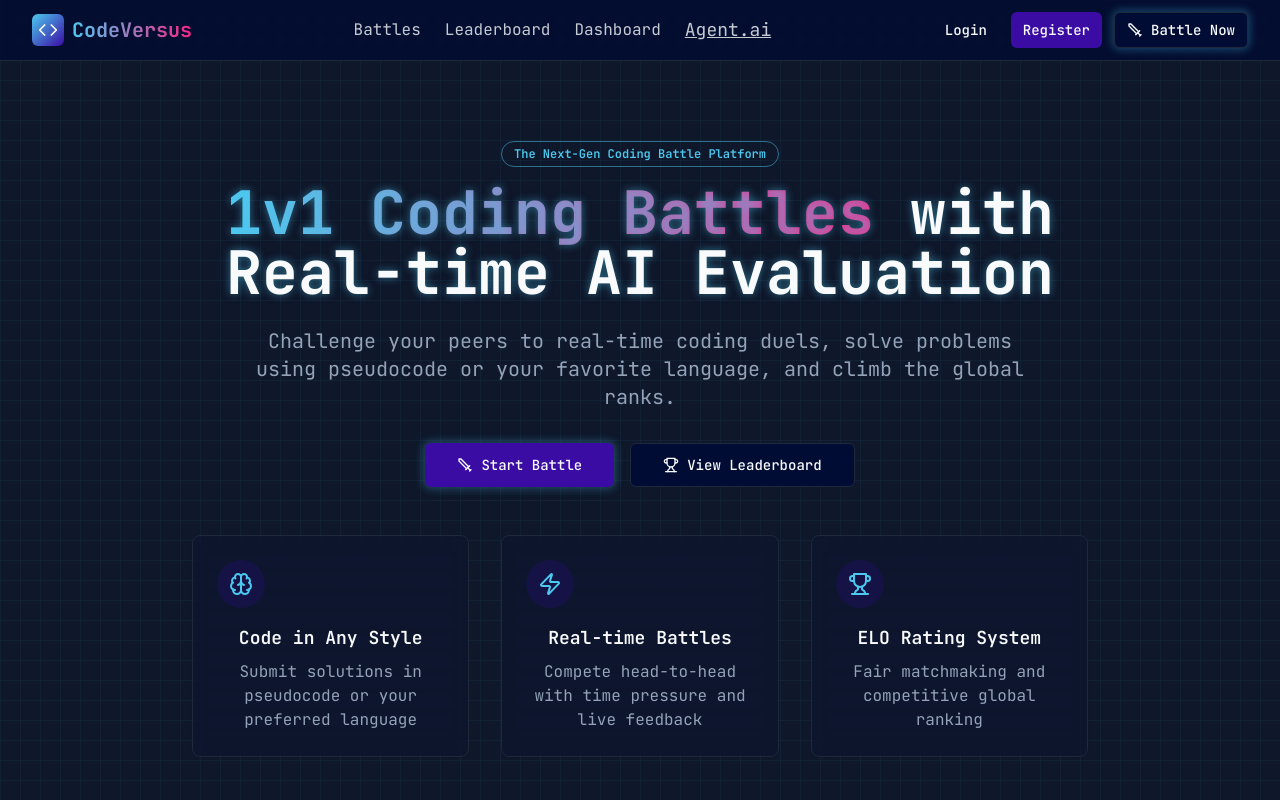
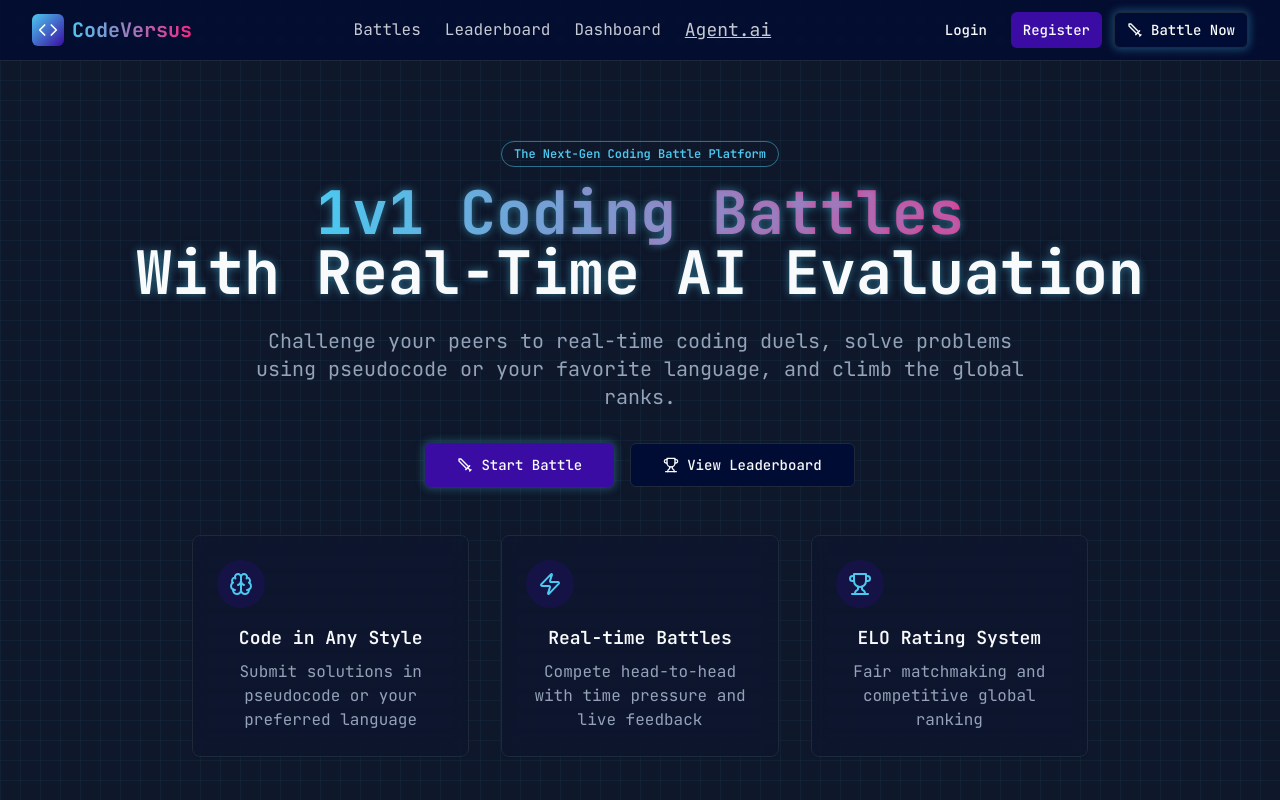
Before and after one commit to Aayushchauhan05/battle-code-verse, a React (Vite) app: page / in a window 1280 px wide. Shown: the top 800 px of the page. Built offline with nearby package versions, Linux system fonts and the light colour scheme.

Commit message:
minor changes

```diff
--- a/src/pages/Index.tsx
+++ b/src/pages/Index.tsx
@@ -35,8 +35,8 @@ const Index = () => {
           </Badge>
 
           <h1 className="text-4xl md:text-6xl font-bold mb-6 glow-text">
-            <span className="gradient-text">1v1 Coding Battles</span> with<br />
-            Real-time AI Evaluation
+            <span className="gradient-text">1v1 Coding Battles</span> <br />With
+            Real-Time AI Evaluation
           </h1>
 
           <p className="text-lg md:text-xl text-muted-foreground max-w-3xl mx-auto mb-8">
```
Also changed, not shown: 1 other file (tests, documents, lock files or other folders).
